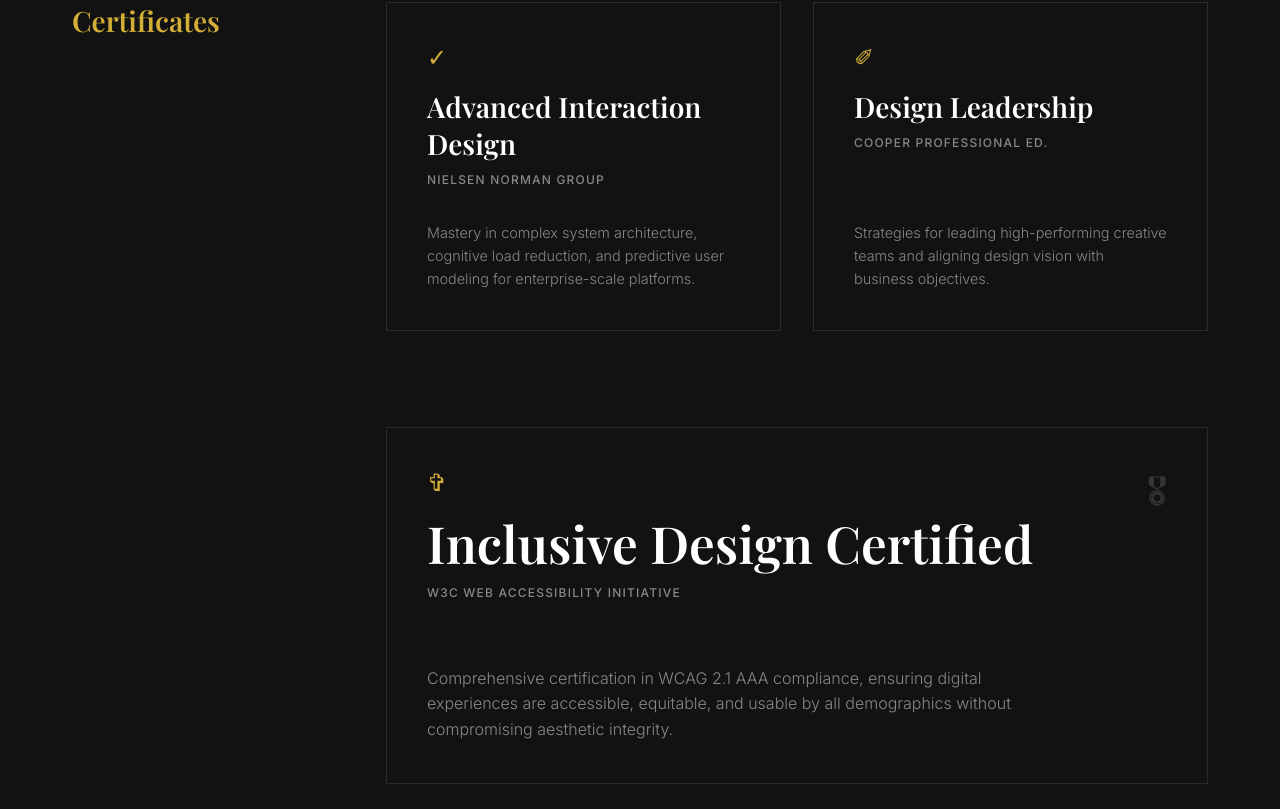
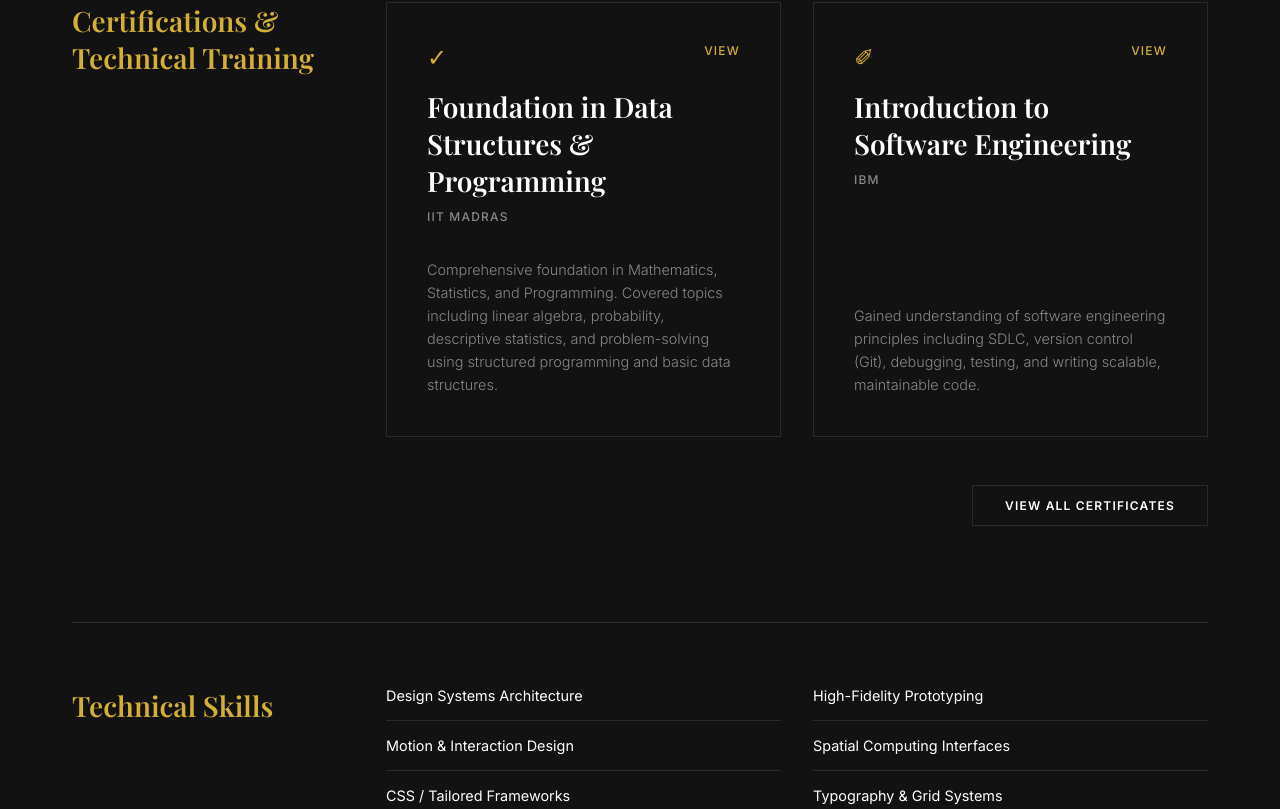
Before and after one commit to Amankumar270306/portfolio, a Vue app: page /qualifications in a window 1280 px wide. Shown: the part 1191-2000 px from the top of the page. Built offline with nearby package versions, Linux system fonts and the light colour scheme; a web font is replaced by a local one.

Commit message:
added qualification section

```diff
--- a/src/components/SiteFooter.vue
+++ b/src/components/SiteFooter.vue
@@ -2,7 +2,7 @@
   <footer style="background: var(--bg-dark); color: var(--text-muted); padding: 3rem 0; border-top: 1px solid var(--border-dark); margin-top: 6rem;">
     <div class="container" style="display: flex; justify-content: space-between; align-items: center; font-size: 0.75rem;">
       <div class="logo">AMAN</div>
-      <p class="text-small-caps" style="margin: 0;">&copy; 2026 The Discerning Curator. All Rights Reserved.</p>
+      <p class="text-small-caps" style="margin: 0;">&copy;  2026 Aman. All Rights Reserved.</p>
       <div style="display: flex; gap: 1.5rem;" class="text-small-caps">
         <a href="https://www.linkedin.com/in/aman-kumar-212878358/" target="_blank" style="color: inherit; text-decoration: none;">LinkedIn</a>
         <a href="https://github.com/Amankumar270306" target="_blank" style="color: inherit; text-decoration: none;">GitHub</a>
--- a/src/views/QualificationsView.vue
+++ b/src/views/QualificationsView.vue
@@ -32,39 +32,38 @@
       </div>
 
       <div style="display: flex; gap: 4rem; margin-bottom: 6rem;" class="animate-fade-up delay-300" v-fade-up>
-        <h3 style="flex: 0 0 250px; color: var(--accent-gold);">Certificates</h3>
-        <div style="flex: 1; display: grid; grid-template-columns: repeat(2, 1fr); gap: 2rem;">
+        <h3 style="flex: 0 0 250px; color: var(--accent-gold);">Certifications & Technical Training</h3>
+        <div style="flex: 1;">
+          <div style="display: grid; grid-template-columns: repeat(2, 1fr); gap: 2rem; margin-bottom: 3rem;">
 
-          <div class="card" style="display: flex; flex-direction: column; justify-content: space-between; min-height: 300px;">
+            <div class="card" style="position: relative; display: flex; flex-direction: column; justify-content: space-between; min-height: 300px;">
+              <a href="#" class="text-small-caps text-gold" style="position: absolute; right: 2.5rem; top: 2.5rem; text-decoration: none;">View</a>
               <div>
                 <div class="text-gold" style="font-size: 1.5rem; margin-bottom: 1rem;">&#10003;</div>
-              <h3 style="color: white; margin-bottom: 0.5rem;">Advanced Interaction Design</h3>
-              <p class="text-small-caps" style="color: var(--text-muted);">Nielsen Norman Group</p>
+                <h3 style="color: white; margin-bottom: 0.5rem;">Foundation in Data Structures & Programming</h3>
+                <p class="text-small-caps" style="color: var(--text-muted);">IIT Madras</p>
               </div>
-            <p style="font-size: 0.9rem; margin-top: 2rem;">Mastery in complex system architecture, cognitive load reduction, and predictive user modeling for enterprise-scale platforms.</p>
+              <p style="font-size: 0.9rem; margin-top: 2rem;">Comprehensive foundation in Mathematics, Statistics, and Programming. Covered topics including linear algebra, probability, descriptive statistics, and problem-solving using structured programming and basic data structures.</p>
             </div>
 
-          <div class="card" style="display: flex; flex-direction: column; justify-content: space-between; min-height: 300px;">
+            <div class="card" style="position: relative; display: flex; flex-direction: column; justify-content: space-between; min-height: 300px;">
+              <a href="#" class="text-small-caps text-gold" style="position: absolute; right: 2.5rem; top: 2.5rem; text-decoration: none;">View</a>
               <div>
                 <div class="text-gold" style="font-size: 1.5rem; margin-bottom: 1rem;">&#10000;</div>
-              <h3 style="color: white; margin-bottom: 0.5rem;">Design Leadership</h3>
-              <p class="text-small-caps" style="color: var(--text-muted);">Cooper Professional Ed.</p>
+                <h3 style="color: white; margin-bottom: 0.5rem;">Introduction to Software Engineering</h3>
+                <p class="text-small-caps" style="color: var(--text-muted);">IBM</p>
               </div>
-            <p style="font-size: 0.9rem; margin-top: 2rem;">Strategies for leading high-performing creative teams and aligning design vision with business objectives.</p>
+              <p style="font-size: 0.9rem; margin-top: 2rem;">Gained understanding of software engineering principles including SDLC, version control (Git), debugging, testing, and writing scalable, maintainable code.</p>
             </div>
 
           </div>
+          <div style="text-align: right;">
+            <a href="#" class="btn btn-outline" style="color: white; border-color: var(--border-dark);">View All Certificates</a>
+          </div>
+        </div>
       </div>
 
-      <div class="card animate-fade-up delay-400" v-fade-up style="margin-left: calc(250px + 4rem); position: relative; margin-bottom: 6rem;">
-        <div style="position: absolute; right: 2.5rem; top: 2.5rem; color: var(--text-muted); font-size: 2rem; opacity: 0.3;">
-          &#127894;
-        </div>
-        <div class="text-gold" style="font-size: 1.5rem; margin-bottom: 1rem;">&#10014;</div>
-        <h2 style="color: white; margin-bottom: 0.5rem;">Inclusive Design Certified</h2>
-        <p class="text-small-caps" style="color: var(--text-muted); margin-bottom: 4rem;">W3C Web Accessibility Initiative</p>
-        <p style="max-width: 600px;">Comprehensive certification in WCAG 2.1 AAA compliance, ensuring digital experiences are accessible, equitable, and usable by all demographics without compromising aesthetic integrity.</p>
-      </div>
+
 
       <div style="display: flex; gap: 4rem; padding-top: 4rem; border-top: 1px solid var(--border-dark);" class="animate-fade-up delay-200" v-fade-up>
         <h3 style="flex: 0 0 250px; color: var(--accent-gold);">Technical Skills</h3>
```
Also changed, not shown: 1 other file (tests, documents, lock files or other folders). Lines whose indentation alone changed are shown as unchanged.
